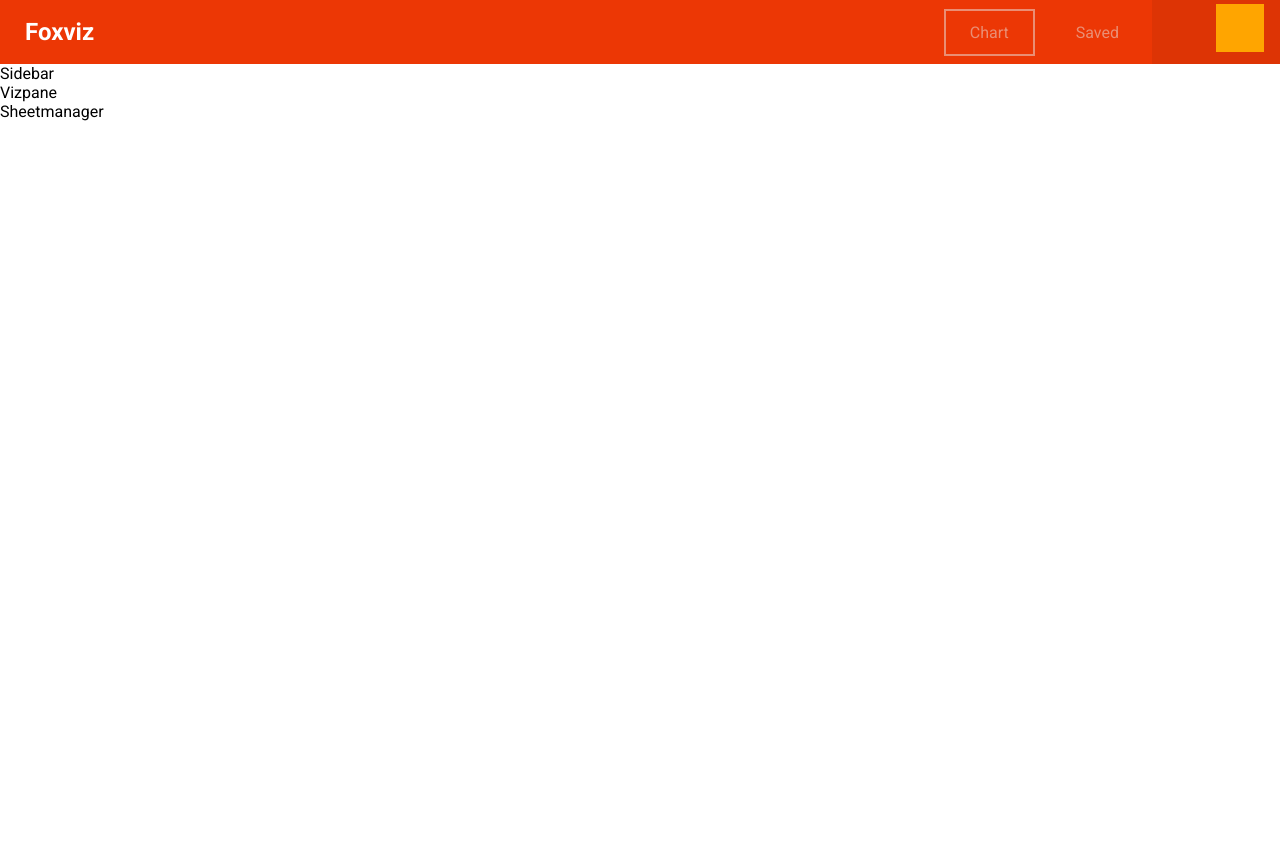
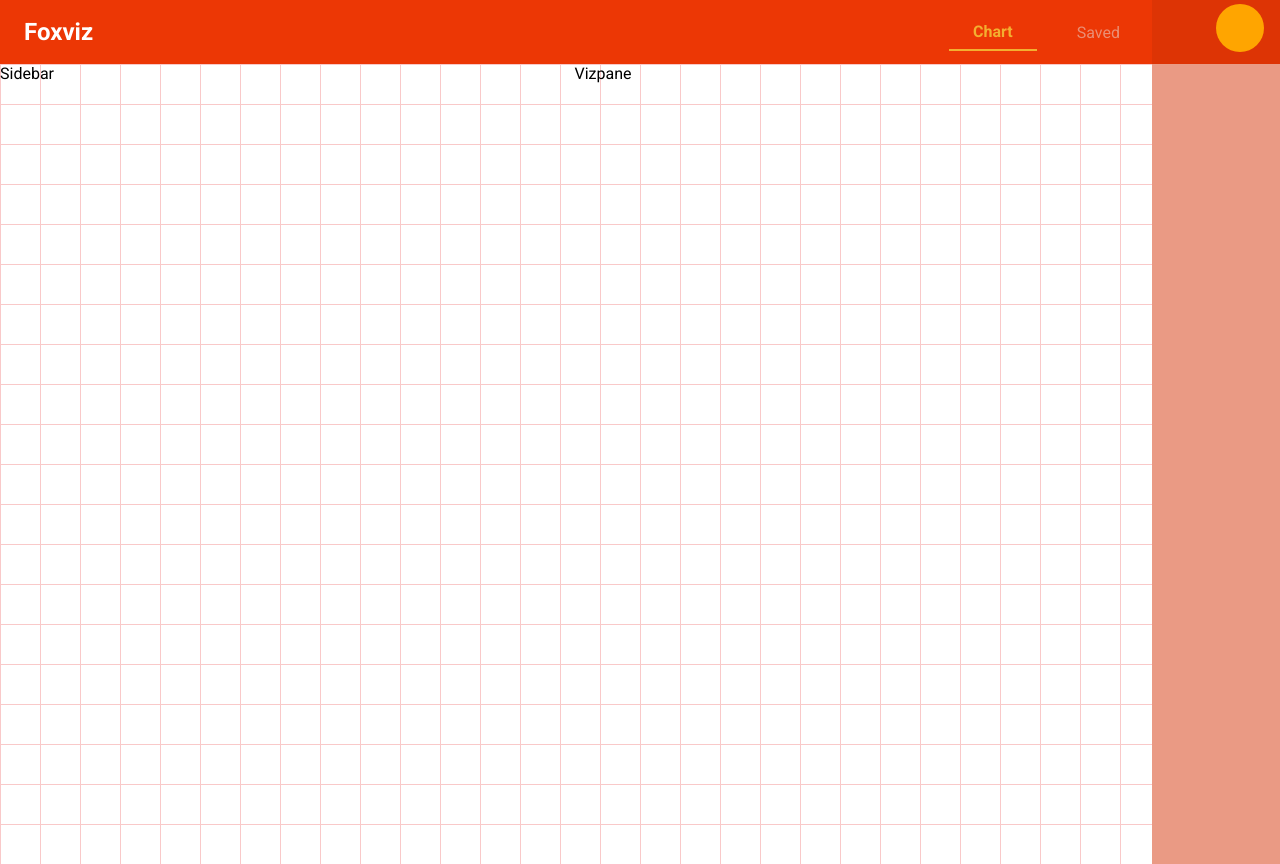
Before and after one commit to RKKRRRKK/chartapp, a Vue app: page /chart in a window 1280 px wide. Before the commit the page ends 800 px from the top, so only its background shows below. Built offline with nearby package versions, Linux system fonts and the light colour scheme.

Commit message:
UI changes / implementing sidebar

```diff
--- a/src/components/files/FileTile.vue
+++ b/src/components/files/FileTile.vue
@@ -5,8 +5,9 @@
         <h5>{{ '(' + date +')'  }}</h5>
         <div class="actions">
             <base-button mode="outline" link to="/saved">open</base-button>
+            <base-button mode="outline" link to="/saved">edit</base-button>
             <base-button mode="outline" link :to="iframePath">i-frame</base-button>
-            <base-button mode="outline" link to="/saved">delete</base-button>
+            <base-button  link to="/saved">delete</base-button>
         </div>
     </li>
     </base-card>
--- a/src/components/layout/TheHeader.vue
+++ b/src/components/layout/TheHeader.vue
@@ -33,14 +33,16 @@ header a {
   text-decoration: none;
   color: #ea8e74;
   display: inline-block;
-  padding: 0.75rem 1.5rem;
-  border: 1px solid transparent;
+  padding: 0.5rem 1.5rem;
 }
 
 a:active,
 a:hover,
 a.router-link-active {
-  border: 2px solid #ea8e74;
+  border-bottom: 2.5px solid #ea8e74;
+  color: #f3af30;
+  border-color: #f3af30;
+  font-weight:bolder;
 }
 
 h1 {
@@ -95,5 +97,6 @@ li {
     margin-top: 0.25rem;
     text-align: center;
     padding-top: 12px;
+    border-radius: 50%;
 }
 </style>
--- /dev/null
+++ b/src/components/layout/TheRightSidebar.vue
@@ -0,0 +1,22 @@
+<template>
+    <div class="rightsidebar">
+        <div class="sheets"></div>
+    </div>
+  </template>
+
+
+<style scoped>
+.rightsidebar {
+    position: relative;
+    background-color: #3406b1;
+    width: 10%;
+    height: 100vh;
+}
+.sheets {
+    background-color: #ea9a84;
+    height:100vh;
+}
+
+
+
+</style>
--- a/src/pages/chart/ChartPage.vue
+++ b/src/pages/chart/ChartPage.vue
@@ -1,11 +1,41 @@
 <template>
+  <div class="sections">
   <section>
     Sidebar
   </section>
   <section>
     Vizpane
   </section>
-  <section>
-    Sheetmanager
-  </section>
+  <side-bar class="sidebar">
+  </side-bar>
+</div>
+
 </template>
+
+
+<script>
+import SideBar from './SideBar.vue'
+
+export default {
+  components: {
+    SideBar,
+  }
+};
+
+</script>
+
+
+<style scoped>
+.sections {
+  display: flex;
+  background-size: 40px 40px;
+  background-image:
+    linear-gradient(to right, rgb(249, 201, 201) 1px, transparent 1px),
+    linear-gradient(to bottom, rgb(249, 201, 201) 1px, transparent 1px);
+  justify-content: space-between;
+}
+
+.sidebar {
+  align-self: flex-start;
+}
+</style>
--- a/src/pages/chart/SideBar.vue
+++ b/src/pages/chart/SideBar.vue
@@ -0,0 +1,32 @@
+<template>
+  <the-right-sidebar>
+    <FileTile
+      v-for="file in fileTiles"
+      :key="file.id"
+      :id="file.id"
+      :name="file.name"
+      :date="file.date"
+    >
+    </FileTile>
+  </the-right-sidebar>
+</template>
+
+<script>
+import TheRightSidebar from '../../components/layout/TheRightSidebar.vue';
+import FileTile from '../../components/files/FileTile.vue';
+
+export default {
+  components: {
+    TheRightSidebar,
+    FileTile,
+  },
+  computed: {
+    fileTiles() {
+      return this.$store.getters['files/files'];
+    },
+    hasFiles() {
+      return this.$store.getters['files/hasFiles'];
+    },
+  },
+};
+</script>
```
Also changed, not shown: src/components/layout/TheSidebar.vue (deleted, +0 -24 lines).
